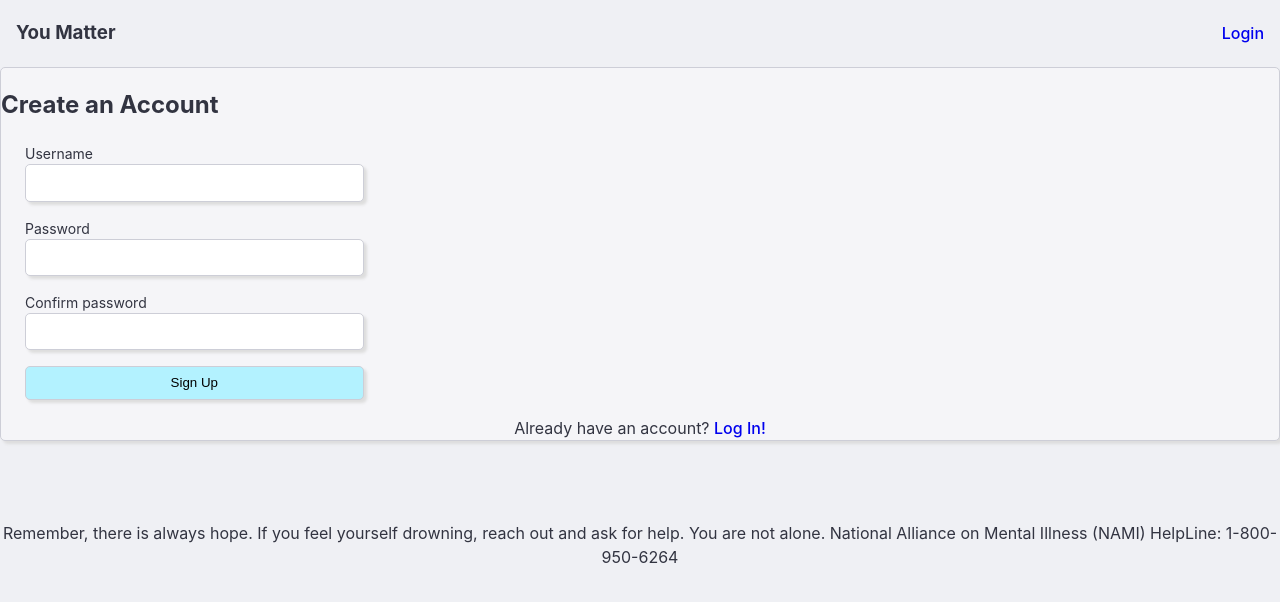
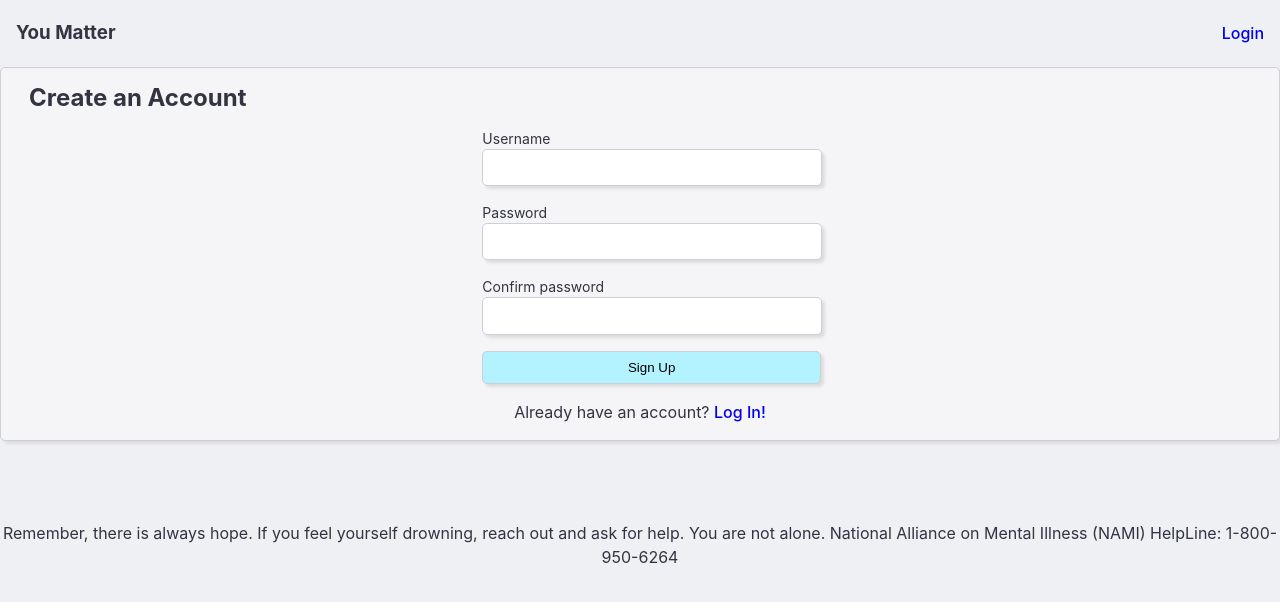
Before and after one commit to jase-d-ace/openai-ikigai-journaling, a React (Vite) app in the folder mental_health_frontend/: page /register in a window 1280 px wide. Shown: the top 602 px of the page. Built offline with nearby package versions, Linux system fonts and the light colour scheme.

Commit message:
desktop styles for login and register forms

```diff
--- a/mental_health_frontend/src/App.css
+++ b/mental_health_frontend/src/App.css
@@ -1,3 +1,12 @@
+header {
+    text-align: left;
+
+    h2 {
+        margin: 0.5em;
+    }
+
+}
+
 .top-bar {
     display: flex;
     flex-direction: row;
@@ -18,6 +27,12 @@
     background: #F5F5F8;
     display: flex;
     flex-direction: column;
+    align-items: center;
+
+    header {
+        align-self: flex-start;
+        margin-left: 1em;
+    }
 
     .register-form {
         .register-field {
@@ -56,6 +71,7 @@
 
     .login-link {
         text-align: center;
+        margin-bottom: 1em;
     }
 }
 
@@ -66,10 +82,16 @@
     background: #F5F5F8;
     display: flex;
     flex-direction: column;
+    align-items: center;
 
     .register-link {
         text-align: center;
         margin-bottom: 1em;
+    }
+
+    header {
+        align-self: flex-start;
+        margin-left: 1em;
     }
 }
 
```
